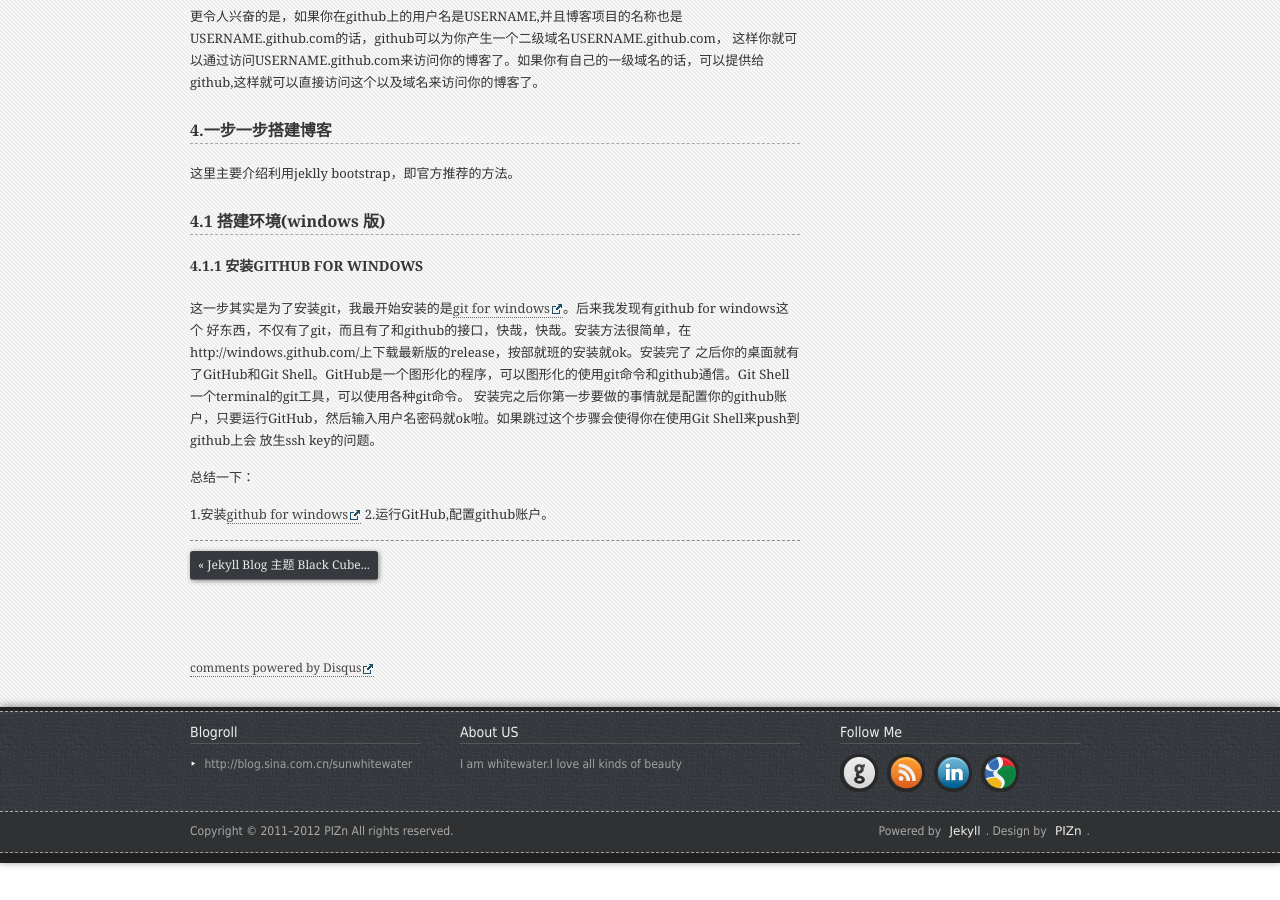
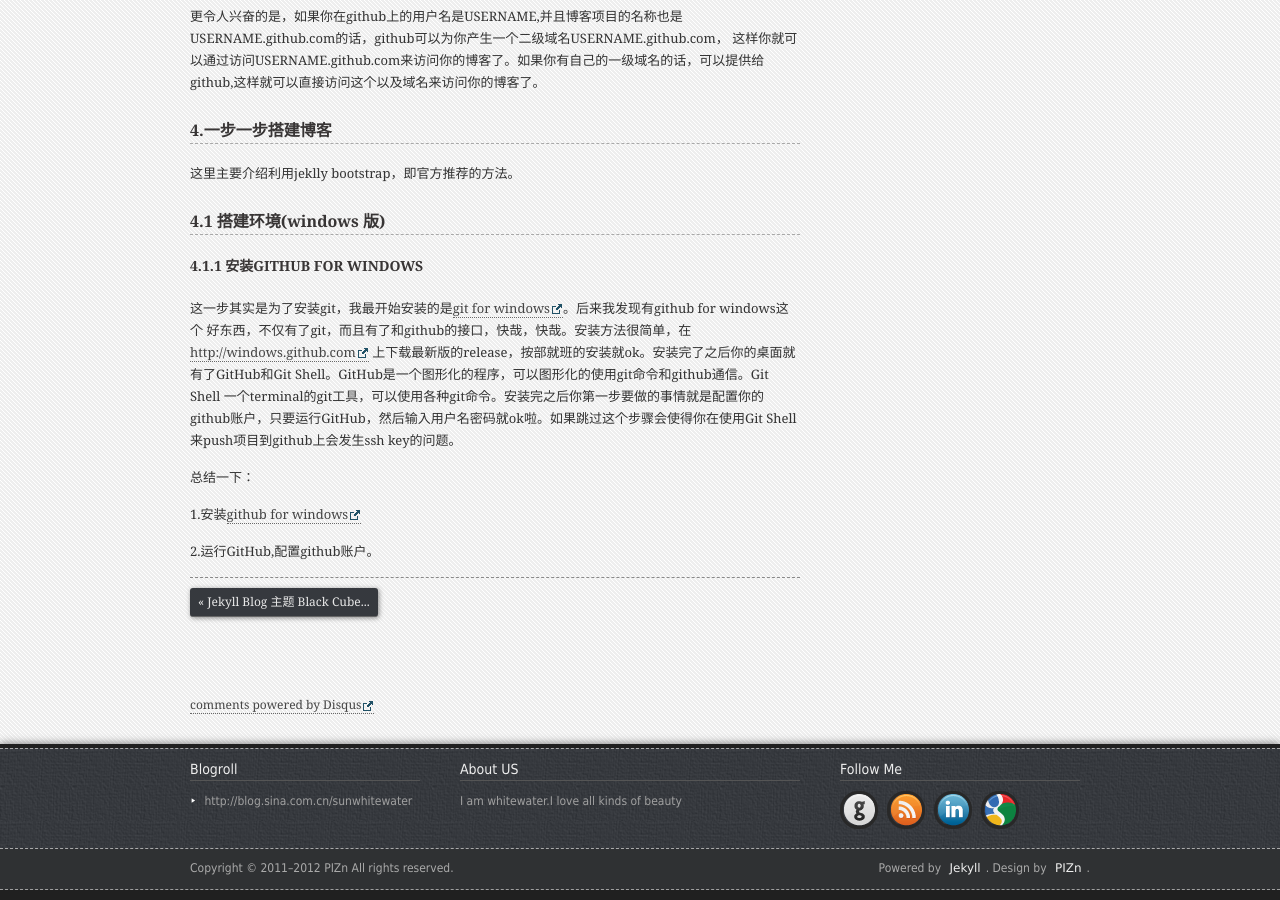
Before and after one commit to zixiaojindao/zixiaojindao.github.com, a Jekyll site: the page built from _posts/2012-09-19-windowsjeklly.md, in a window 1280 px wide and 900 px high, scrolled down 1224 px. Built offline with Jekyll 4.4.1, drawn with Linux system fonts in a browser that asks for light colours; nearby versions of some CDN libraries; Markdown is read by kramdown in place of the engine named in the settings; comment, search, counter and statistics services are not loaded; some of the changed lines change nothing that is shown.

Commit message:
edit post

```diff
--- a/_posts/2012-09-19-windowsjeklly.md
+++ b/_posts/2012-09-19-windowsjeklly.md
@@ -43,12 +43,12 @@
 ###4.1 搭建环境(windows 版)
 ####4.1.1 安装github for windows
 这一步其实是为了安装git，我最开始安装的是<a href="http://msysgit.github.com/" target="_blank">git for windows</a>。后来我发现有github for windows这个
-好东西，不仅有了git，而且有了和github的接口，快哉，快哉。安装方法很简单，在http://windows.github.com/上下载最新版的release，按部就班的安装就ok。安装完了
-之后你的桌面就有了GitHub和Git Shell。GitHub是一个图形化的程序，可以图形化的使用git命令和github通信。Git Shell一个terminal的git工具，可以使用各种git命令。
-安装完之后你第一步要做的事情就是配置你的github账户，只要运行GitHub，然后输入用户名密码就ok啦。如果跳过这个步骤会使得你在使用Git Shell来push到github上会
-放生ssh key的问题。
+好东西，不仅有了git，而且有了和github的接口，快哉，快哉。安装方法很简单，在<a href="http://windows.github.com/" target="_blank">http://windows.github.com</a>
+上下载最新版的release，按部就班的安装就ok。安装完了之后你的桌面就有了GitHub和Git Shell。GitHub是一个图形化的程序，可以图形化的使用git命令和github通信。Git Shell
+一个terminal的git工具，可以使用各种git命令。安装完之后你第一步要做的事情就是配置你的github账户，只要运行GitHub，然后输入用户名密码就ok啦。如果跳过这个步骤会使得你在使用Git Shell来push项目到github上会发生ssh key的问题。
 
 总结一下：
 
 1.安装<a href="http://windows.github.com/" target="_blank">github for windows</a>
+
 2.运行GitHub,配置github账户。
```
Also changed, not shown: 1 other file.
